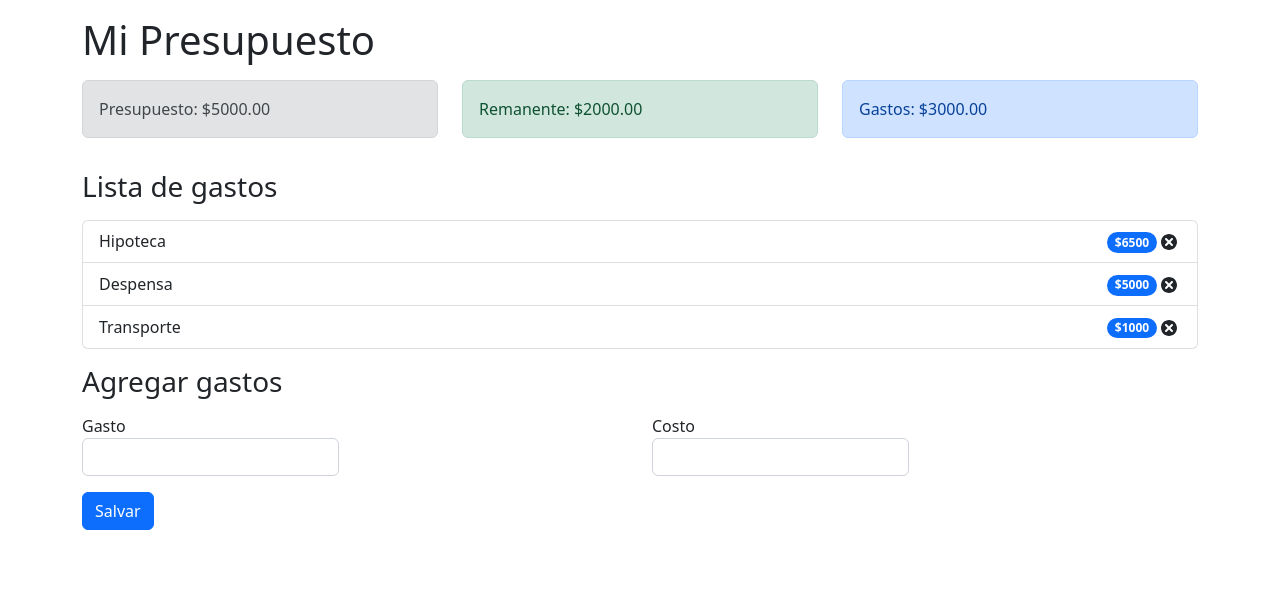
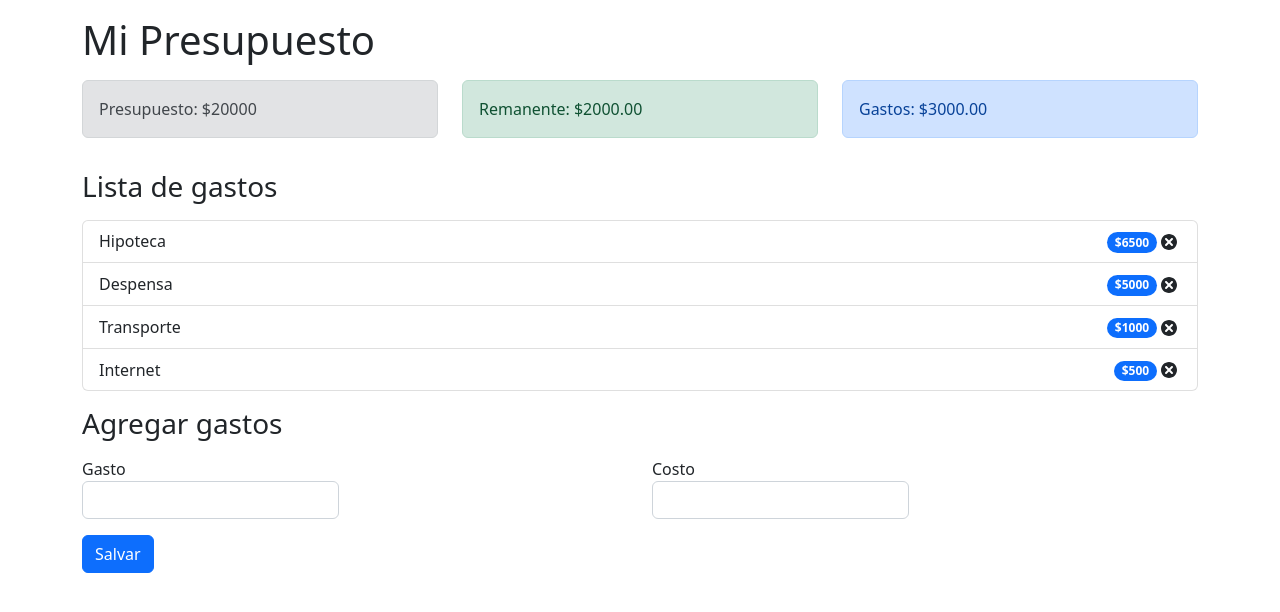
Before and after one commit to rivalcoba/react-bedu-prj, a React (Vite) app: page / in a window 1280 px wide. Shown: the top 612 px of the page. Built offline with nearby package versions, Linux system fonts and the light colour scheme.

Commit message:
🚧 Actualizando el reductor

```diff
--- a/src/components/AddExpenseForm.jsx
+++ b/src/components/AddExpenseForm.jsx
@@ -1,26 +1,66 @@
-import React from 'react';
+import React, { useContext, useState } from 'react';
+import { v4 as uuidv4 } from 'uuid';
+import { AppContext } from '../context/AppContext';
 
 function AddExpenseForm() {
+  // Obtenemos del contexto global
+  // la función dispatch
+  const { dispatch } = useContext(AppContext);
+
+  // Creando un estado local
+  // para las dos entradas
+  const [name, setName] = useState('');
+  const [cost, setCost] = useState('');
+
+  // Creando un event handler
+  const onSubmit = (event) => {
+    // Se previene el default del submit
+    event.preventDefault();
+    // Se arma el objeto gasto
+    const expense = {
+      id: uuidv4(),
+      name,
+      cost: parseInt(cost, 10),
+    };
+    // Se actualiza el estado mediante un dispatch
+    dispatch({
+      type: 'ADD_EXPENSE',
+      payload: expense,
+    });
+  };
+
   return (
-    <form>
+    <form onSubmit={onSubmit}>
       <div className="row">
         <div className="col-sm">
           <label htmlFor="expense">
             Gasto
-            <input type="text" className="form-control" id="expense" required="required" />
+            <input
+              value={name}
+              type="text"
+              className="form-control"
+              id="expense"
+              required="required"
+              onChange={(event) => setName(event.target.value)}
+            />
           </label>
         </div>
         <div className="col-sm">
           <label htmlFor="cost">
             Costo
-            <input type="text" className="form-control" id="cost" required="required" />
+            <input
+              type="text"
+              className="form-control"
+              id="cost"
+              required="required"
+              value={cost}
+              onChange={(event) => setCost(event.target.value)}
+            />
           </label>
         </div>
       </div>
-      <div className="row">
-        <div className="col-sm">
-          <button type="submit" className="btn btn-primary mt-3">Salvar</button>
-        </div>
+      <div className="col-sm">
+        <button type="submit" className="btn btn-primary mt-3">Salvar</button>
       </div>
     </form>
   );
--- a/src/components/Budget.jsx
+++ b/src/components/Budget.jsx
@@ -1,9 +1,15 @@
-import React from 'react';
+import React, { useContext } from 'react';
+import { AppContext } from '../context/AppContext';
 
 function Budget() {
+  // Extrayendo una variable del contexto
+  const { budget } = useContext(AppContext);
   return (
     <div className="alert alert-secondary">
-      <span>Presupuesto: $5000.00</span>
+      <span>
+        Presupuesto: $
+        {budget}
+      </span>
     </div>
   );
 }
--- a/src/components/ExpenseList.jsx
+++ b/src/components/ExpenseList.jsx
@@ -1,13 +1,12 @@
-import React from 'react';
+// Imporntado el Hook para el contexto
+import React, { useContext } from 'react';
 import ExpenseItem from './ExpenseItem';
+// Importando el contexto de la aplicación
+import { AppContext } from '../context/AppContext';
 
 function ExpenseList() {
-  // Datos ficticios
-  const expenses = [
-    { id: 10, name: 'Hipoteca', cost: 6500 },
-    { id: 11, name: 'Despensa', cost: 5000 },
-    { id: 12, name: 'Transporte', cost: 1000 },
-  ];
+  // Se extrae la lista del contexto global
+  const { expenses } = useContext(AppContext);
   return (
     <ul className="list-group">
       {expenses.map((expense) => (
--- a/src/context/AppContext.jsx
+++ b/src/context/AppContext.jsx
@@ -4,17 +4,23 @@ import PropTypes from 'prop-types';
 // Creando el AppReducer
 const AppReducer = (state, action) => {
   switch (action.type) {
+    case 'ADD_EXPENSE':
+      return {
+        ...state,
+        expenses: [...state.expenses, action.payload],
+      };
     default:
       return state;
   }
 };
 
 const initialState = {
-  budget: 2000,
+  budget: 20000,
   expenses: [
     { id: 10, name: 'Hipoteca', cost: 6500 },
     { id: 11, name: 'Despensa', cost: 5000 },
     { id: 12, name: 'Transporte', cost: 1000 },
+    { id: 13, name: 'Internet', cost: 500 },
   ],
 };
 // Creando el contexto de la app
```
